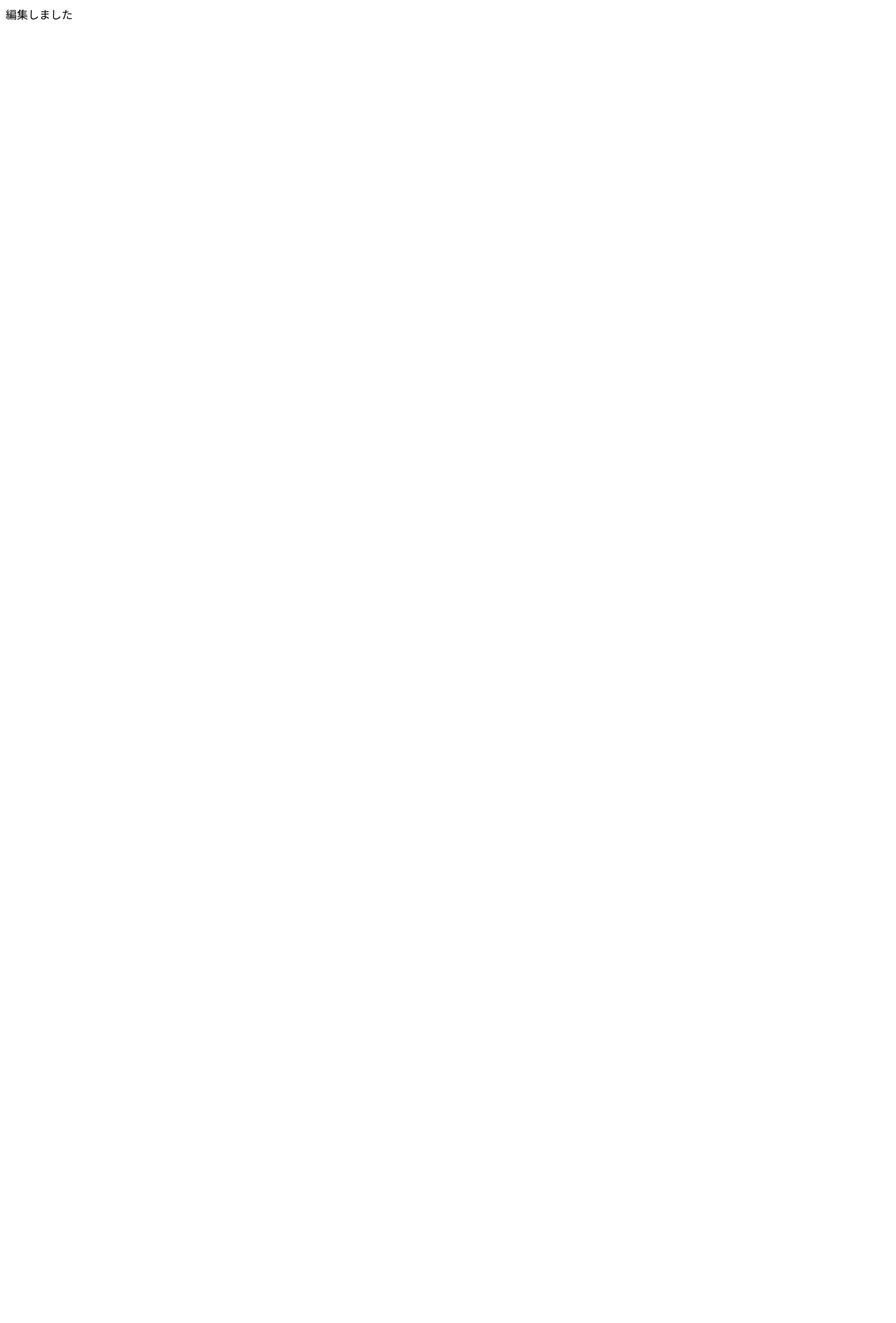
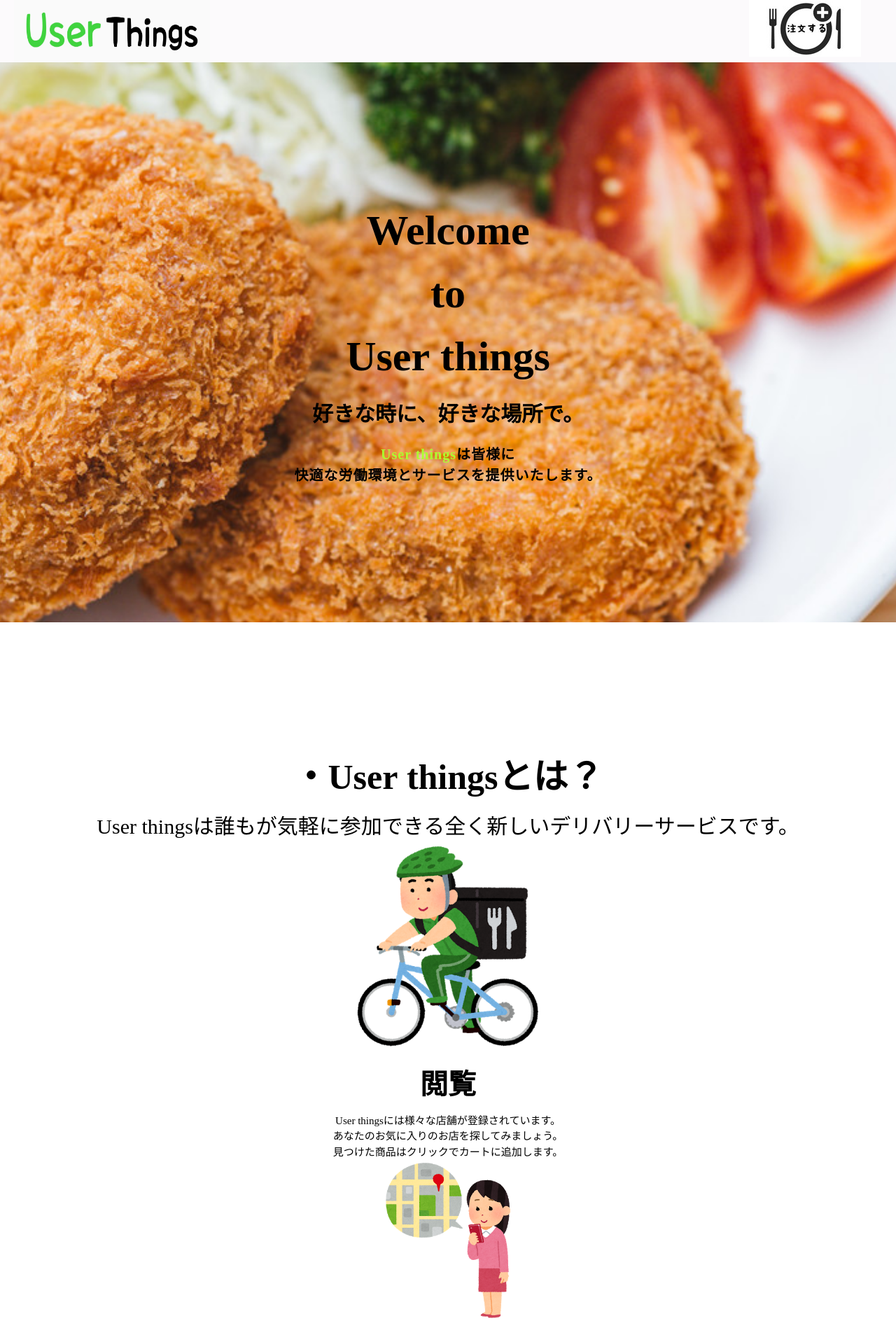
Before and after one commit to koinu-0204/git_practice, a plain HTML site: page index.html in a window 1280 px wide. Shown: the top 1890 px of the page at 70% size. Before the commit the page ends 800 px from the top, so only its background shows below. Drawn offline with Linux system fonts and the light colour scheme.

Commit message:
初期位置

```diff
--- a/index.html
+++ b/index.html
@@ -5,8 +5,52 @@
     <meta name="viewport" content="width=device-width, initial-scale=1.0">
     <meta http-equiv="X-UA-Compatible" content="ie=edge">
     <title>Document</title>
+    <link rel="stylesheet" href="style.css">
 </head>
 <body>
-    編集しました
+    <div class="header">
+
+        <img class="left" src="./img/user-things.jpg">
+
+
+        <a class="right" href="https://www.ubereats.com/?_ga=2.211651484.888791413.1579140404-57327786.1579140404" target="blank"><img src="./img/S__18227206.jpg"></a>
+
+    </div>
+
+    <div class="welcome">
+        <h1 class="title">Welcome<br>to<br>User&nbsp;things</h1>
+        <h2 class="sub-title">好きな時に、好きな場所で。</h2>
+        <p class="catch-copy"><span style="color:greenyellow">User things</span>は皆様に<br>快適な労働環境とサービスを提供いたします。</p>
+    </div>
+    <div class="service">
+        <div class="main1">
+            <h4 class="main">・User&nbsp;thingsとは？</h4>
+            <p class="main-text">User&nbsp;thingsは誰もが気軽に参加できる全く新しいデリバリーサービスです。</p>
+            <img class="img1" src="./img/delivery_jitensya.png">
+        </div>
+        <div class="main2">
+            <div>
+             <h5 class="sub">閲覧</h5>
+             <p class="sub-text">User&nbsp;thingsには様々な店舗が登録されています。<br>あなたのお気に入りのお店を探してみましょう。<br>見つけた商品はクリックでカートに追加します。</p>
+             <img class="img2" src="./img/smartphone_map_app_woman.png">
+            </div>
+
+            <div>
+             <h6 class="order-way">注文</h6>
+             <p class="order-text">お支払いの際は、ご住所、配達予定時間、商品の税込価格、<br>配達料金を合わせた注文価格が表示されます。内容に間違いがなければ｢注文する｣をクリックして完了してください。<br>お支払いは登録されているカードによる自動キャッシュレス決済のため、現金は必要ありません。</p>
+             <img class="img3" src="./img/_7253-9.jpg">
+            </div>
+
+            <div>
+             <h7 class="delivery">配達</h7>
+             <p class="delivery-text">User&nbsp;thingsでは他のUserが注文した商品を配達することができます。<br>たくさんの商品を配達し、多くのUserに評価されると様々な特典をゲットできます。<br>好きな場所、好きな時間に、あなたもUser&nbsp;thingsで働いてみませんか？</p>
+             <img class="img4" src="./img/c80986dbea55da050527b1cb7fce38c2.jpg">
+            </div>
+        </div>
+    </div>
+
+   <div class="footer">
+    <p>Copyright (c)　seedkun inc</p>
+   </div>
 </body>
 </html>
--- a/style.css
+++ b/style.css
@@ -1,3 +1,162 @@
-.element{
-    background-color: aqua;
+* {
+    margin: 0;
+    padding: 0;
+    box-sizing: border-box;
 }
+body {
+    line-height: 1.5;
+}
+
+.header {
+    display: flex;
+    justify-content: space-between;
+    background-color: rgb(252, 250, 252);
+    font-size: 18px;
+
+}
+.left {
+    width: 300px;
+    padding-left: 20px;
+}
+.right {
+    padding-right: 50px;
+    position: relative;
+    height: 3;
+    width: 4;
+}
+.left img {
+height: 20px;
+}
+
+.welcome {
+    display: flex;
+    flex-direction: column;
+    justify-content: center;
+    text-align: center;
+    background-image: url(./img/food.jpg);
+    background-repeat: no-repeat;
+    background-size: 1500px;
+    background-position: center;
+    height: 100vh;
+    color:black;
+}
+.title {
+    font-size: 60px;
+}
+.sub-title {
+    margin-top: 15px;
+    font-size: 30px;
+}
+.catch-copy {
+    margin-top: 20px;
+    font-size: 20px;
+    letter-spacing: 1px;
+    font-weight: bold;
+    font-style: normal;
+    line-height: 30px;
+}
+
+.service {
+    display: flex;
+    flex-direction: column;
+    justify-content: center;
+    background-repeat: no-repeat;
+    background-size: cover;
+    height: 80vh;
+    color:black;
+}
+
+.main1 {
+    text-align: center;
+    margin-top: 1300px;
+}
+.main {
+    font-size: 50px;
+}
+.main-text {
+    margin-top: 10px;
+    font-size: 30px;
+    margin-left: 10px;
+    margin-right: 10px;
+}
+
+.img1 {
+    position: relative;
+    width: 300px;
+
+}
+
+.main2 {
+    text-align: center;
+    margin-left: 20px;
+    margin-right: 20px;
+}
+
+.sub {
+    font-size: 40px;
+    margin-top: 10px;
+}
+
+.sub-text {
+    margin-top: 10px;
+    font-size: 15px;
+}
+
+.img2 {
+    position: relative;
+    width: 200px;
+}
+
+.order-way {
+    margin-top: 10px;
+    font-size: 40px;
+}
+
+.order-text {
+    margin-top: 10px;
+    font-size: 15px;
+}
+
+.img3 {
+    width: 200px;
+    position: relative;
+    margin-top: 10px;
+
+}
+
+.delivery {
+    margin-top: 20px;
+    font-size: 40px;
+}
+
+.delivery-text {
+    margin-top: 10px;
+    font-size: 15px;
+}
+
+.img4 {
+    position: relative;
+    width: 200px;
+    margin-top: 10px;
+}
+
+.footer {
+    background-color: black;
+    margin-top: 1300px;
+    padding: 30px 80px;
+    color: white;
+}
+
+
+
+@media screen and (min-width:780px){
+    .header {
+
+    }
+    .title {
+
+    }
+
+    .red
+
+}
```
Also changed, not shown: img/S__18227206.jpg (added), img/_7253-9.jpg (added), img/c80986dbea55da050527b1cb7fce38c2.jpg (added), img/delivery_jitensya.png (added), img/food.jpg (added), img/gahag-0023218454-1.png (added), img/google-icon.png (added), img/smartphone_map_app_woman.png (added), img/user-things.jpg (added), img/注文.jpg (added).
